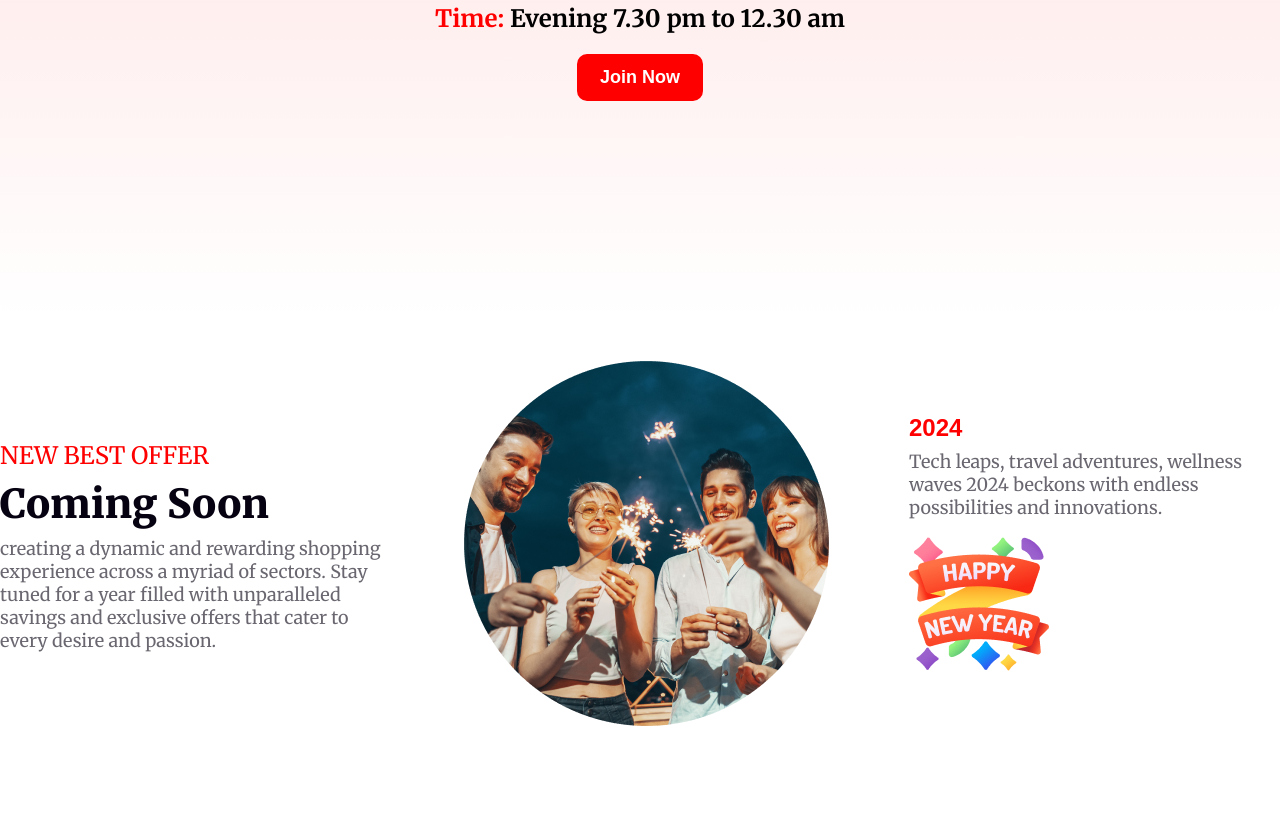
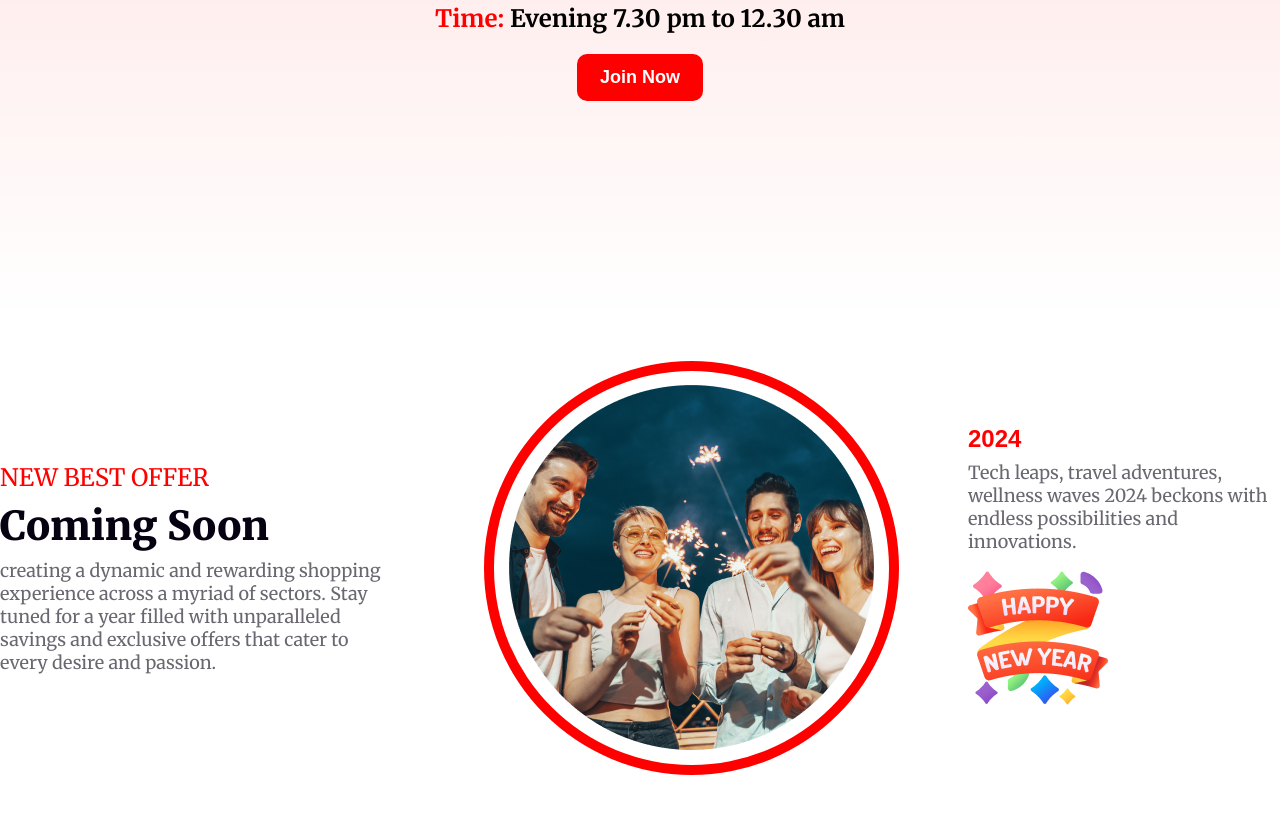
Before and after one commit to MohammadTanvir881/assignment-1, a plain HTML site: page index.html in a window 1280 px wide. Shown: the part 2402-3215 px from the top of the page. Before the commit the page ends 3172 px from the top, so only its background shows below. Drawn offline with Linux system fonts and the light colour scheme.

Commit message:
img circle done

```diff
--- a/index.html
+++ b/index.html
@@ -72,7 +72,9 @@
                                </div>
 
                                <div class="Celebration-img wdt">
-                                     <img src="resources/Ellipse 1.png" alt="">
+                                     <div class="img-border">
+                                        <img  id="img" src="resources/Ellipse 1.png" alt="">
+                                     </div>
                                </div>
 
                                <div class="happy-2024">
@@ -81,7 +83,7 @@
                                           <p>Tech leaps, travel adventures, wellness waves 2024 beckons with endless possibilities and innovations.</p>
                                     </div>
                                     <div class="img-24 wdt">
-                                             <img src="resources/Group 96.png" alt="">
+                                        <img src="resources/Group 96.png" alt="">
                                     </div>
                                </div>
                         </div>
--- a/style/style.css
+++ b/style/style.css
@@ -174,7 +174,7 @@ body {
 
 .wdt {
     max-width: 30%;
-    padding: 0px 70px 0px 0px;
+    padding: 0px 90px 0px 0px;
 }
 
 .text-offers h3 {
@@ -211,3 +211,13 @@ body {
     color : rgba(7, 2, 17, 0.60);
     margin-bottom: 15px;
 }
+
+.img-border {
+
+    height: 380px;
+    width: 380px;
+    border: 10px solid #f00;;
+    border-radius: 50%;
+    padding-left: 15px;
+    padding-top: 14px;
+}
```
